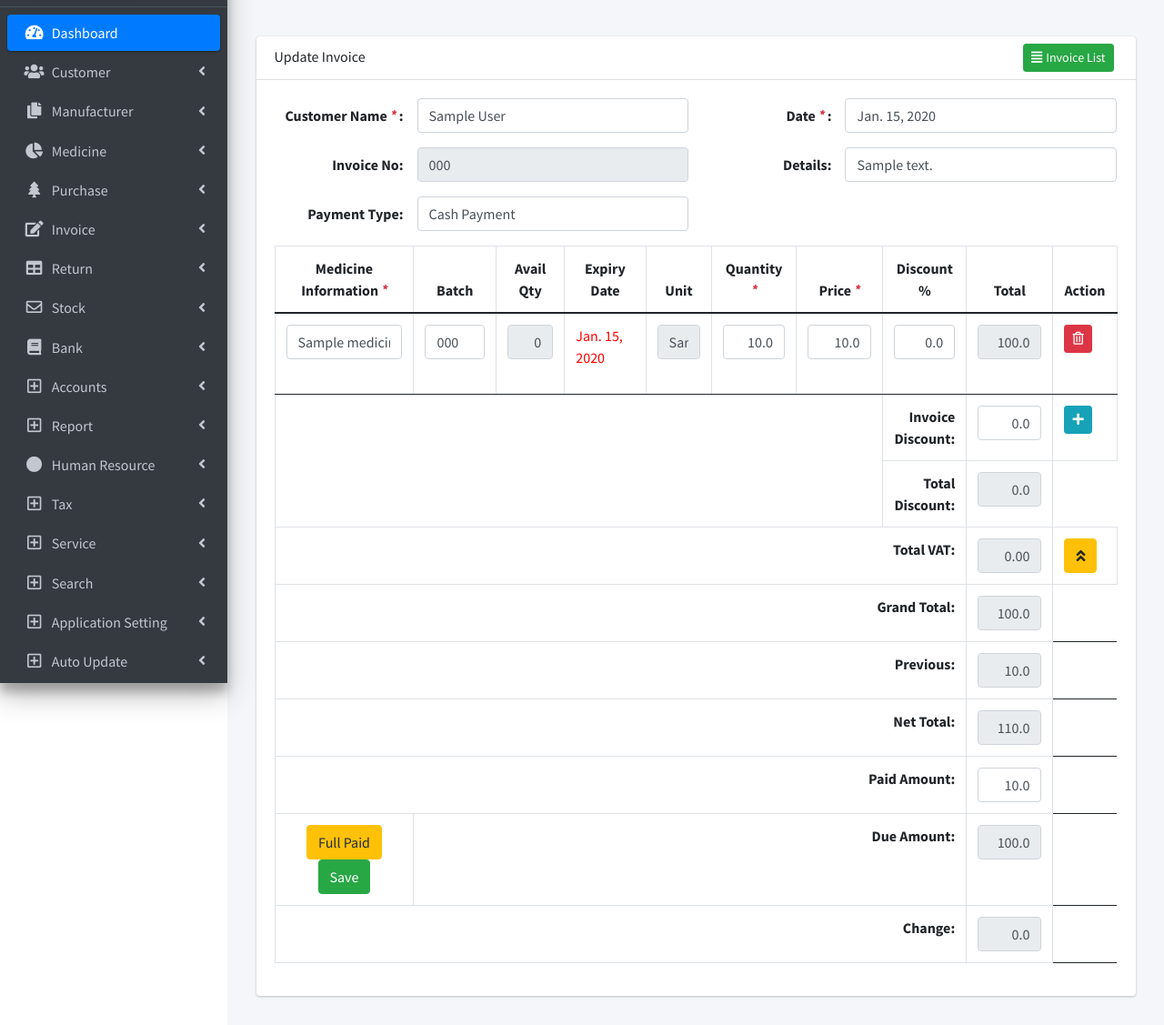
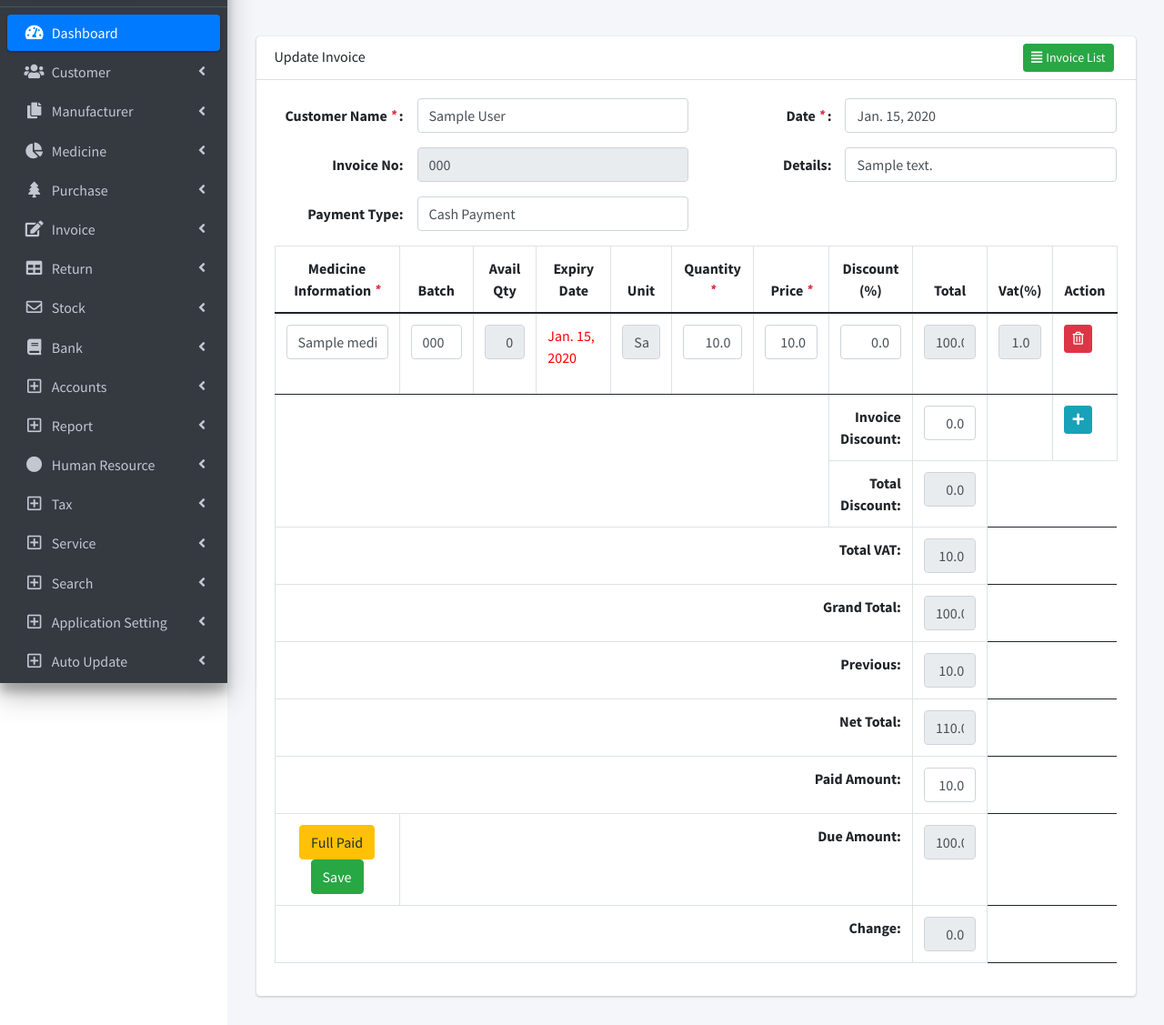
Before and after one commit to z4yed/pharmacy, a Django app: page /invoice/edit-invoice/1 in a window 1280 px wide. Shown: the part 49-1176 px from the top of the page at 91% size. Run offline with Django 3.2, Linux system fonts and the light colour scheme; tables that the repository leaves empty hold one stand-in row (values such as "Sample post"); some libraries are stand-ins or nearby versions.

Commit message:
Total vat updated in Invoice module.

```diff
--- a/invoice/views.py
+++ b/invoice/views.py
@@ -169,6 +169,7 @@ class EditInvoice(View):
 
         invoice_discount = data.get('invoice_discount') if data.get('invoice_discount') else 0
         total_vat = data.get('total_tax_amount') if data.get('total_tax_amount') else 0
+
         paid_amount = data.get('paid_amount') if data.get('paid_amount') else 0
 
         invoice_obj.customer = customer_obj
@@ -290,6 +291,7 @@ class FetchMedicineInfo(View):
             'batches': batches,
             'unit': medicine_obj.unit.name,
             'price_of_one': medicine_obj.price_one,
+            'vat': medicine_obj.vat,
         }
         # print(context)
         return JsonResponse(context)
--- a/static/js/add_remove_rows.js
+++ b/static/js/add_remove_rows.js
@@ -188,10 +188,19 @@ function increase_row(module){
 
                     </td>
 
+
                     <td class="invoice_fields">
                         <input class="total_price form-control text-right" type="text"
                                name="total_price[]" id="total_price_${next_row}" value="0.00"
                                readonly="readonly">
+                    </td>
+
+                     <td>
+                        <input type="text" name="vat[]"
+                               id="vat_${next_row}"
+                               class="form-control text-right valid_number"
+                               tabindex="10" readonly>
+
                     </td>
 
                     <td>
@@ -415,6 +424,8 @@ function no_error(row_id){
 
 function calculate_total_discount(){
     let discount = 0
+    let total_vat = 0
+
     $('.line_discount').each(function (){
 
         let row_id = this.id
@@ -429,12 +440,18 @@ function calculate_total_discount(){
         let l_discount = total_price - discounted_total  // Calculating Discount with percentage of each row
         discount += l_discount
 
+
+        // Calculating total Vat
+        let line_vat = parseFloat($("#vat_"+row_id).val()) || 0
+        total_vat += total_price *  ( line_vat / 100 )
+
     })
 
     discount += parseFloat($("#invdcount").val()) || 0
 
 
     $("#total_discount_amount").val(discount.toFixed(2));
+    $("#total_tax_amount").val(total_vat.toFixed(2));
 
     calculate_grand_total();
 
@@ -447,7 +464,10 @@ function calculate_grand_total(){
         total += parseFloat($(this).val())
     });
 
+    let total_tax = parseFloat($("#total_tax_amount").val()) || 0
+
     total -= parseFloat($("#invdcount").val()) || 0
+    total += total_tax
 
     $("#grandTotal").val(total.toFixed(2));
 
--- a/templates/invoice/update_invoice.html
+++ b/templates/invoice/update_invoice.html
@@ -160,8 +160,9 @@
                                                             class="text-danger">*</i></th>
                                                     <th class="text-center" width="150">Price <i
                                                             class="text-danger">*</i></th>
-                                                    <th class="text-center">Discount %</th>
+                                                    <th class="text-center">Discount (%)</th>
                                                     <th class="text-center" width="150">Total</th>
+                                                    <th class="text-center">Vat(%)</th>
                                                     <th class="text-center">Action</th>
                                                 </tr>
                                                 </thead>
@@ -231,6 +232,14 @@
                                                                    name="total_price[]" id="total_price_{{ forloop.counter }}" value="{{ item.total_bill_exclude_vat }}"
                                                                    readonly="readonly">
                                                         </td>
+
+                                                        <td>
+                                                            <input class="form-control text-right" type="text"
+                                                                   name="vat[]" id="vat_{{ forloop.counter }}" value="{{ item.batch.medicine.vat }}"
+                                                                   readonly="readonly">
+                                                        </td>
+
+
                                                         <td>
 
                                                             <button type="button" class="btn btn-danger btn-sm" id="{{ forloop.counter }}"
@@ -255,6 +264,7 @@
                                                                onchange="" value="{{ object.invoice_discount }}"
                                                                tabindex="12">
                                                     </td>
+                                                    <td></td>
                                                     <td>
                                                         <button class="btn btn-info btn-sm" type="button"
                                                                 onclick="increase_row('invoice')"
@@ -271,36 +281,33 @@
                                                                name="total_discount" value="{{ object.total_discount }}" readonly="readonly">
                                                     </td>
                                                 </tr>
-                                                <tr class="hideableRow hiddenRow collapse" id="collapseExample">
-                                                    <td class="text-right" colspan="8"><b>Vat </b></td>
-                                                    <td class="text-right">
-                                                        <input id="total_tax_amount0" tabindex="-1"
-                                                               class="form-control text-right valid totalTax valid_number"
-                                                               name="total_tax0" value="0.00" readonly="readonly"
-                                                               aria-invalid="false" type="text">
-                                                    </td>
-                                                </tr>
-                                                <tr class="hideableRow hiddenRow collapse" id="collapseExample">
-                                                    <td class="text-right" colspan="8"><b>IGTA </b></td>
-                                                    <td class="text-right">
-                                                        <input id="total_tax_amount1" tabindex="-1"
-                                                               class="form-control text-right valid totalTax valid_number"
-                                                               name="total_tax1" value="0.00" readonly="readonly"
-                                                               aria-invalid="false" type="text">
-                                                    </td>
-                                                </tr>
+{#                                                <tr class="hideableRow hiddenRow collapse" id="collapseExample">#}
+{#                                                    <td class="text-right" colspan="8"><b>Vat </b></td>#}
+{#                                                    <td class="text-right">#}
+{#                                                        <input id="total_tax_amount0" tabindex="-1"#}
+{#                                                               class="form-control text-right valid totalTax valid_number"#}
+{#                                                               name="total_tax0" value="0.00" readonly="readonly"#}
+{#                                                               aria-invalid="false" type="text">#}
+{#                                                    </td>#}
+{#                                                </tr>#}
+{#                                                <tr class="hideableRow hiddenRow collapse" id="collapseExample">#}
+{#                                                    <td class="text-right" colspan="8"><b>IGTA </b></td>#}
+{#                                                    <td class="text-right">#}
+{#                                                        <input id="total_tax_amount1" tabindex="-1"#}
+{#                                                               class="form-control text-right valid totalTax valid_number"#}
+{#                                                               name="total_tax1" value="0.00" readonly="readonly"#}
+{#                                                               aria-invalid="false" type="text">#}
+{#                                                    </td>#}
+{#                                                </tr>#}
                                                 <tr>
                                                     <td class="text-right" colspan="8"><b>Total VAT:</b></td>
                                                     <td class="text-right">
                                                         <input id="total_tax_amount" tabindex="-1"
                                                                class="form-control text-right valid valid_number"
-                                                               name="total_tax" value="0.00" readonly="readonly"
+                                                               name="total_tax_amount" value="{{ object.total_vat }}" readonly="readonly"
                                                                aria-invalid="false" type="text">
                                                     </td>
-                                                    <td><a class="btn btn-warning taxbutton text-center"
-                                                           data-toggle="collapse" data-target="#collapseExample"
-                                                           aria-expanded="false" aria-controls="collapseExample"><i
-                                                            class="fa fa-angle-double-up"></i></a></td>
+
                                                 </tr>
                                                 <tr>
                                                     <td colspan="8" class="text-right"><b>Grand Total:</b></td>
```
Also changed, not shown: templates/invoice/add_invoice.html (+34 -23 lines).
